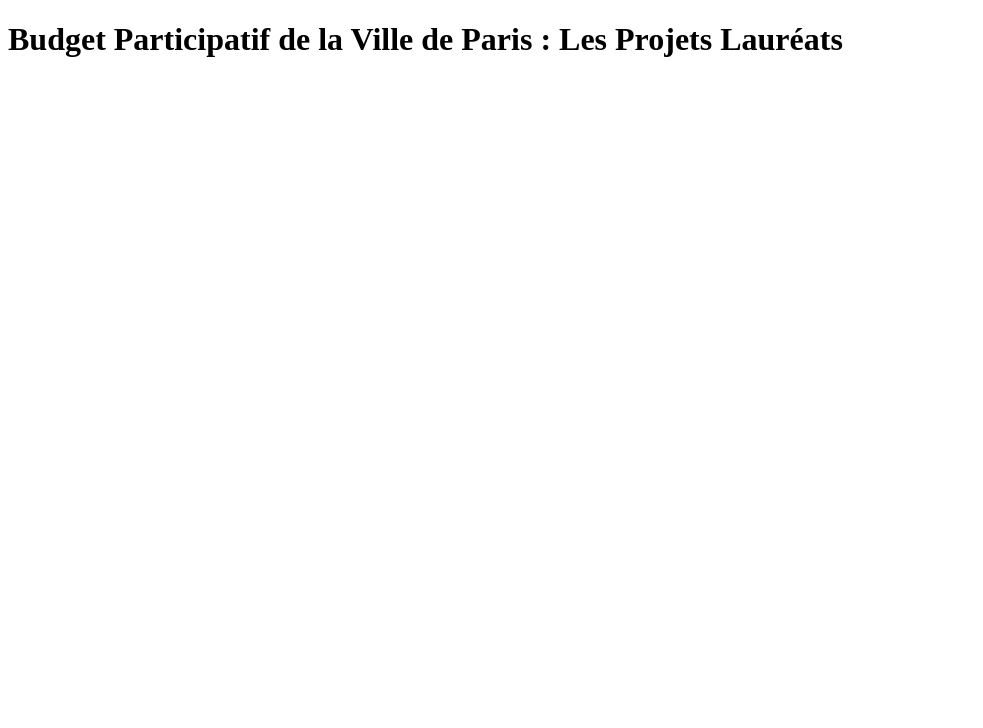
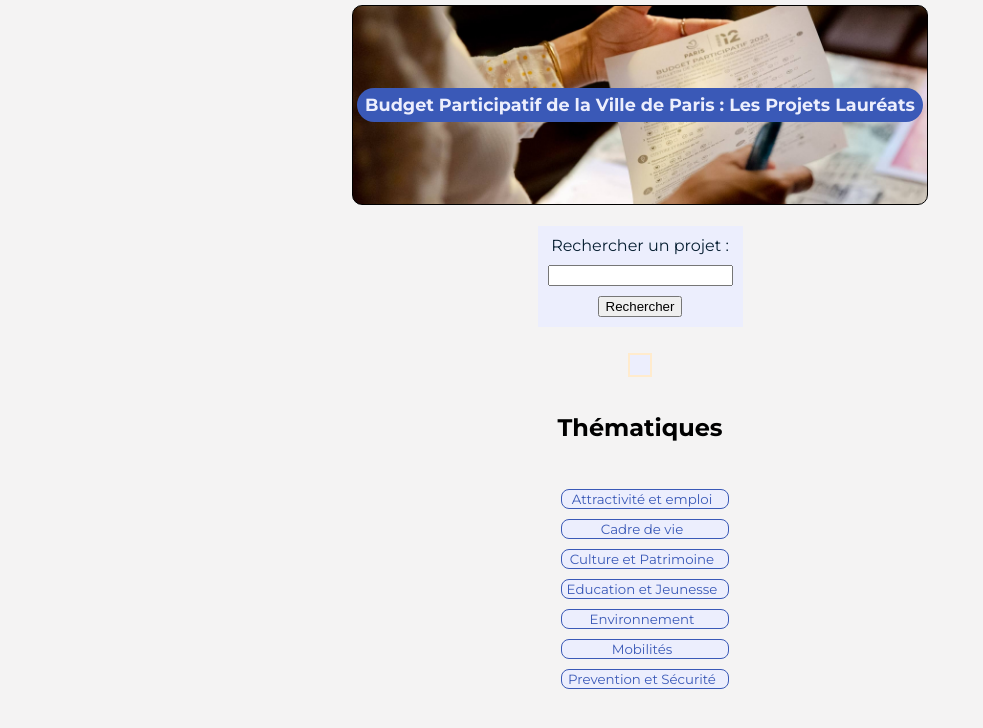
Before and after one commit to rbrochier/adataviz, a website with bundled scripts: page index.html in a window 1280 px wide. Shown: the whole page, without its empty margins (0-983 px from the left). Built offline with nearby package versions, Linux system fonts and the light colour scheme; no server answers.

Commit message:
prépare HTML, CSS, class cache
IA:[0]

```diff
--- a/index.html
+++ b/index.html
@@ -1,17 +1,64 @@
 <!DOCTYPE html>
 <html lang="fr">
+
 <head>
     <meta charset="UTF-8">
     <meta name="viewport" content="width=device-width, initial-scale=1.0">
+    <link rel="preconnect" href="https://fonts.googleapis.com">
+    <link rel="preconnect" href="https://fonts.gstatic.com" crossorigin>
+    <link href="https://fonts.googleapis.com/css2?family=Montserrat:ital,wght@0,100..900;1,100..900&display=swap"
+        rel="stylesheet">
+    <link rel="stylesheet" href="style.css">
     <title>Budget Participatif : Les Projets Lauréats</title>
 </head>
+
 <body>
     <header>
         <h1>Budget Participatif de la Ville de Paris : Les Projets Lauréats</h1>
     </header>
 
-<script type="module" src="utils.js"></script>
-<script type="module" src="main.js"></script>
+    <section class="recherche">
+        <form id="form-recherche">
+            <label for="site-search">Rechercher un projet :</label>
+            <input type="search" id="site-search" />
+            <button>Rechercher</button>
+        </form>
+    </section>
+
+    <section class="menu-themes"></section>
+    <h2>Thématiques</h2>
+    <ul id="liste-themes">
+        <li><button type="button">Attractivité et emploi</button></li>
+        <li><button type="button">Cadre de vie</button></li>
+        <li><button type="button">Culture et Patrimoine</button></li>
+        <li><button type="button">Education et Jeunesse</button></li>
+        <li><button type="button">Environnement</button></li>
+        <li><button type="button">Mobilités</button></li>
+        <li> <button type="button">Prevention et Sécurité</button></li>
+    </ul>
+
+    <section class="carte-projet cache" id="page-thematique">
+        <h2 id="thematique-choisie">Prévention et Sécurité</h2>
+        <p id="compteur-projets">Projet 1/50</p>
+        <div id="liste-projet">
+            <article>
+                <h3 class="nom-projet">Piétonnisation de la rue Saint-Jean</h3>
+                <p class="arrondissement">17ème Arrondissement</p>
+                <p class="avancement-projet">FIN</p>
+                <p class="dates">2015</p>
+                <p class="budget">320 000€</p>
+                <a href="https://decider.paris.fr/bp/jsp/site/Portal.jsp?document_id=1484&portlet_id=158"
+                    class="url-projet">Lien vers le Projet</a>
+            </article>
+        </div>
+        <button type="button" id="bouton-retour">Retour</button>
+        <button type ="button" id="bouton-suivant">Suivant</button>
+        <button type="button" id="retour-menu">Retour Menu</button>
+    </section>
+
+
+
+    <script type="module" src="main.js"></script>
 
 </body>
 
--- a/style.css
+++ b/style.css
@@ -1,14 +1,104 @@
-    html{
-        font-family: "Montserrat", Helvetica, Arial, sans-serif;
+* {
+  box-sizing: border-box;
+}
 
-    }
+body {
+  display: flex;
+  flex-direction: column;
+  align-items: center;
+  width: 100vw;
+  min-height: 100vh;
+  min-height: 100dvh;
+  margin: 0;
+  min-height: 100%;
+  min-width: 100%;
+  padding: 0;
+  font-family: "Montserrat", Helvetica, Arial, sans-serif;
+  background-color: #f4f3f3;
+  font-size: 16px;
+  gap: 6px;
+}
+
+header {
+  display: flex;
+  align-items: center;
+  justify-content: center;
+  font-size: 1rem;
+  border: 1px solid;
+  font-weight: 400;
+  line-height: 1;
+  background-image: url("image_processing20230918-14795-hp29xz.jpg");
+  background-size: cover;
+  background-position: center;
+  min-height: 200px;
+  min-width: 80px;
+  margin: 5px;
+  border-radius: 10px;
+}
+
+h1 {
+  background-color: #3a59b7;
+  border-radius: 30px;
+  font-size: 1.1rem;
+  text-align: center;
+  color: #eceefd;
+  padding: 8px;
+  margin: 4px;
+}
+
+section {
+  display: flex;
+  flex-direction: column;
+  justify-content: center;
+  padding: 10px;
+  margin: 10px;
+  background-color: #eceefd;
+}
+
+.recherche {
+  color: #071f32;
+  border: 1px solid var(--bleu);
+}
+
+#form-recherche {
+  display: flex;
+  flex-direction: column;
+  align-items: center;
+  gap: 10px;
+}
+/* Page principale - Menu thematique */
+
+.menu-themes {
+  display: flex;
+  justify-content: center;
+  align-items: center;
+  background-color: #eceefd;
+  border: 2px solid blanchedalmond;
+}
+
+ul {
+  list-style-type: none;
+  padding: 0;
+}
+
+#liste-themes button {
+  font-family: inherit;
+  background-color: #eceefd;
+  color: #3a59b7;
+  border-radius: 8px;
+  margin: 5px;
+  border: 1px solid;
+  padding-left: 0;
+  width: 100%;
+  cursor: pointer;
+  gap: 12px;
+}
 
 
-    body{
 
-    }
+/* classe caché*/
 
-    h1{
-        font-weight: bolder;
+.cache {
+    display: none;
 
-    }
+}
```
Also changed, not shown: main.js (+7 -0 lines), image_processing20230918-14795-hp29xz.jpg (added).
